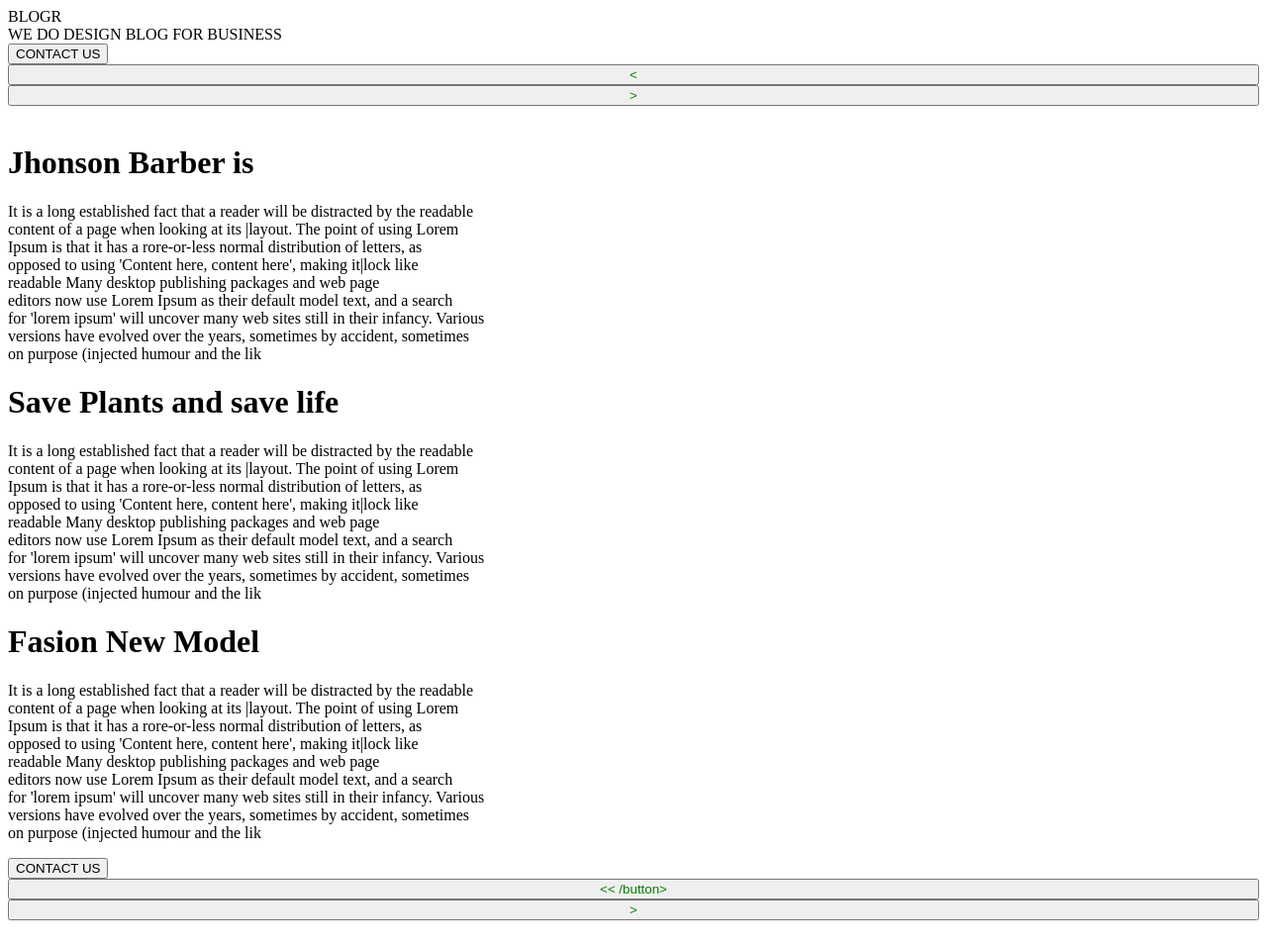
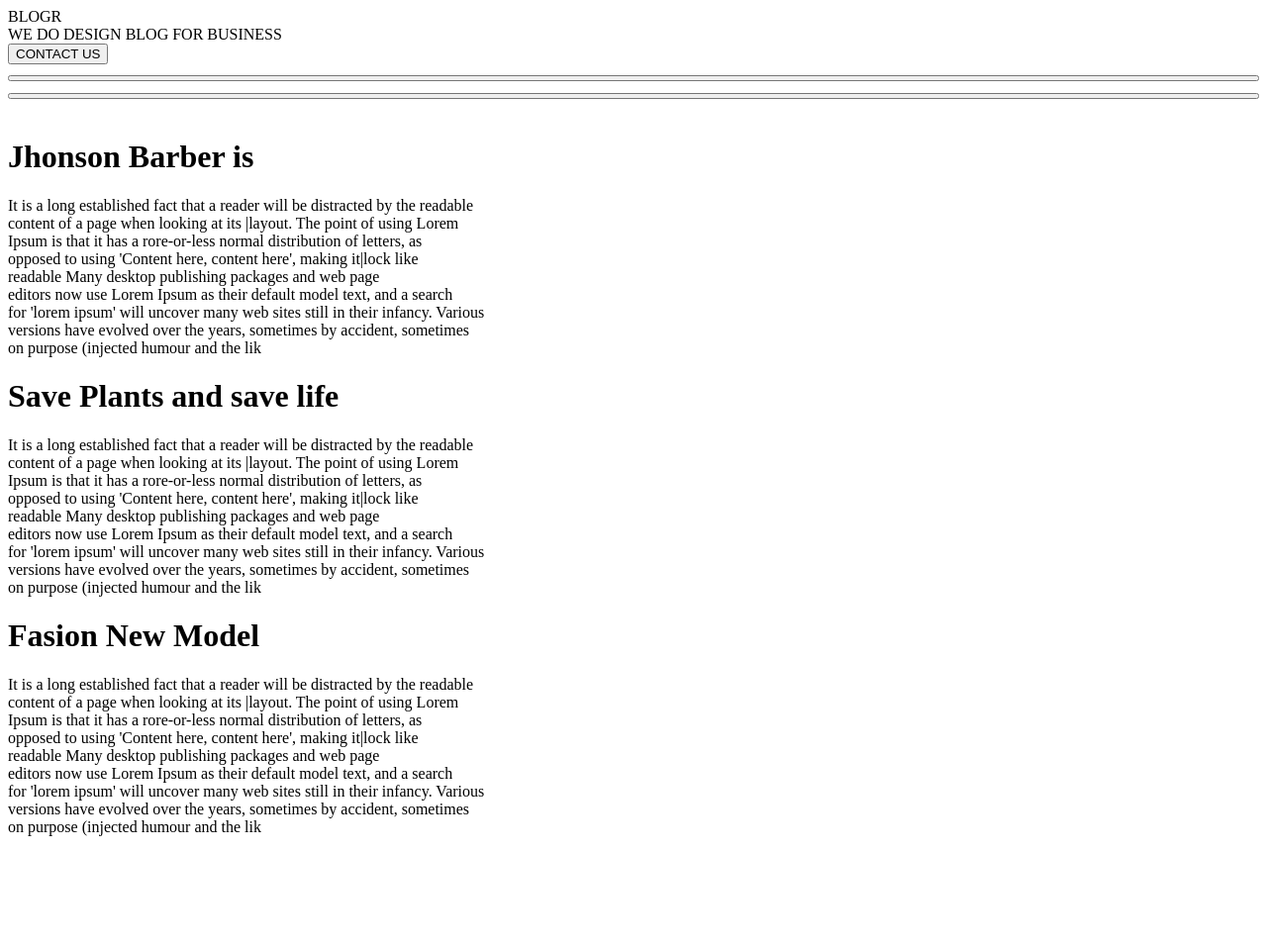
Before and after one commit to Rytis-BNN/bananiniai-ledai, a plain HTML site: page index.html in a window 1280 px wide. Shown: the whole page at 99% size. After the commit the page ends 861 px from the top, so only its background shows below. Drawn offline with Linux system fonts and the light colour scheme.

Commit message:
test save 1

```diff
--- a/index.html
+++ b/index.html
@@ -12,8 +12,8 @@
     <div>BLOGR</div>
     <div>WE DO DESIGN BLOG FOR BUSINESS</div>
     <button>CONTACT US</button>
-    <button class="gbutton"><</button>
-    <button class="gbutton">></button>
+    <button class="gbutton"></button>
+    <button class="gbutton"></button>
     <img src="" alt="">
     <div>
         <h1>Jhonson Barber is</h1>
@@ -23,7 +23,8 @@
             readable Many desktop publishing packages and web page <br> editors now use Lorem Ipsum as their default
             model text, and a search <br> for 'lorem ipsum' will uncover many web sites still in their infancy. Various
             <br> versions have evolved over the years, sometimes by accident, sometimes <br> on purpose (injected humour
-            and the lik</p>
+            and the lik
+        </p>
     </div>
     <div></div>
     <div>
@@ -34,7 +35,8 @@
             readable Many desktop publishing packages and web page <br> editors now use Lorem Ipsum as their default
             model text, and a search <br> for 'lorem ipsum' will uncover many web sites still in their infancy. Various
             <br> versions have evolved over the years, sometimes by accident, sometimes <br> on purpose (injected humour
-            and the lik</p>
+            and the lik
+        </p>
     </div>
     <div></div>
     <div>
@@ -45,14 +47,10 @@
             readable Many desktop publishing packages and web page <br> editors now use Lorem Ipsum as their default
             model text, and a search <br> for 'lorem ipsum' will uncover many web sites still in their infancy. Various
             <br> versions have evolved over the years, sometimes by accident, sometimes <br> on purpose (injected humour
-            and the lik</p>
+            and the lik
+        </p>
     </div>
     <div></div>
-    <button>CONTACT US</button>
-    <button class="gbutton">
-        << /button>
-            <button class="gbutton">></button>
-            <img src="" alt="">
 </body>
 
 </html>
```
